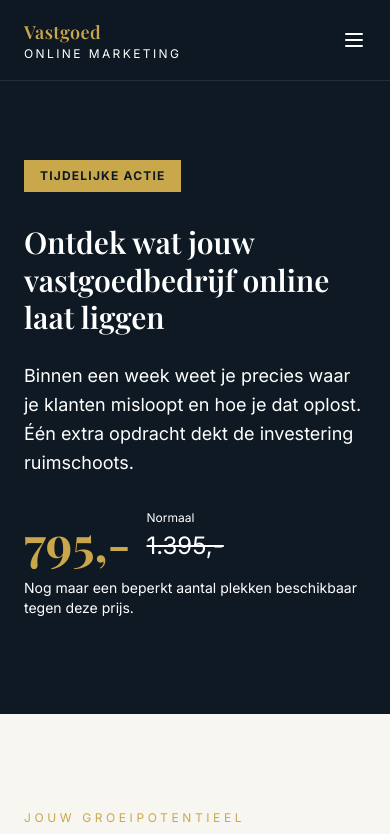
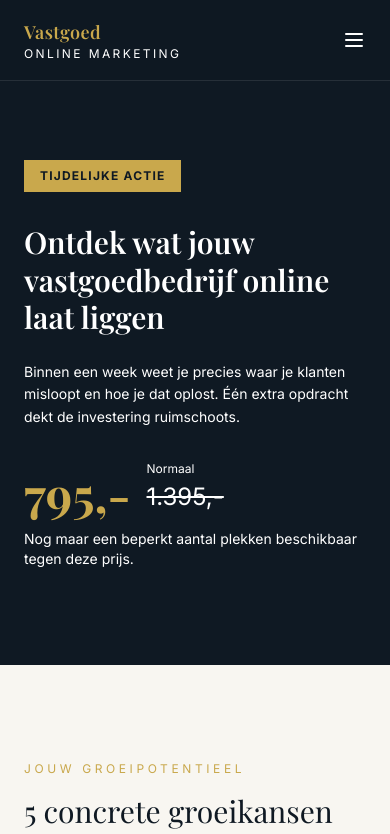
Before and after one commit to jaspermontagnadigital/vastgoedonlinemarketing, a Next.js app: page /quickscan in a window 390 px wide. Shown: the top 834 px of the page. Built offline with nearby package versions, Linux system fonts and the light colour scheme; a web font is replaced by a local one.

Commit message:
hero subtekst kleiner op mobiel

```diff
--- a/src/app/page.tsx
+++ b/src/app/page.tsx
@@ -89,7 +89,7 @@
               De online marketing<br />specialist voor<br />
               <span className="text-[var(--color-gold)]">makelaars & vastgoed.</span>
             </h1>
-            <p className="text-white text-lg md:text-xl leading-relaxed max-w-2xl mb-12">
+            <p className="text-white text-sm md:text-xl leading-relaxed max-w-2xl mb-12">
               Wij zorgen dat kopers, huurders en vastgoedeigenaren jou als eerste vinden én blijven zien, van Google tot LinkedIn, Instagram en Funda.
             </p>
             <div className="flex flex-col sm:flex-row gap-4">
--- a/src/app/quickscan/page.tsx
+++ b/src/app/quickscan/page.tsx
@@ -56,7 +56,7 @@
             <h1 className="text-white text-3xl md:text-6xl font-serif font-semibold max-w-3xl leading-tight mb-6">
               Ontdek wat jouw vastgoedbedrijf online laat liggen
             </h1>
-            <p className="text-white text-lg max-w-xl leading-relaxed mb-8">
+            <p className="text-white text-sm md:text-lg max-w-xl leading-relaxed mb-8">
               Binnen een week weet je precies waar je klanten misloopt en hoe je dat oplost. Één extra opdracht dekt de investering ruimschoots.
             </p>
             <div className="flex items-end gap-4">
```
